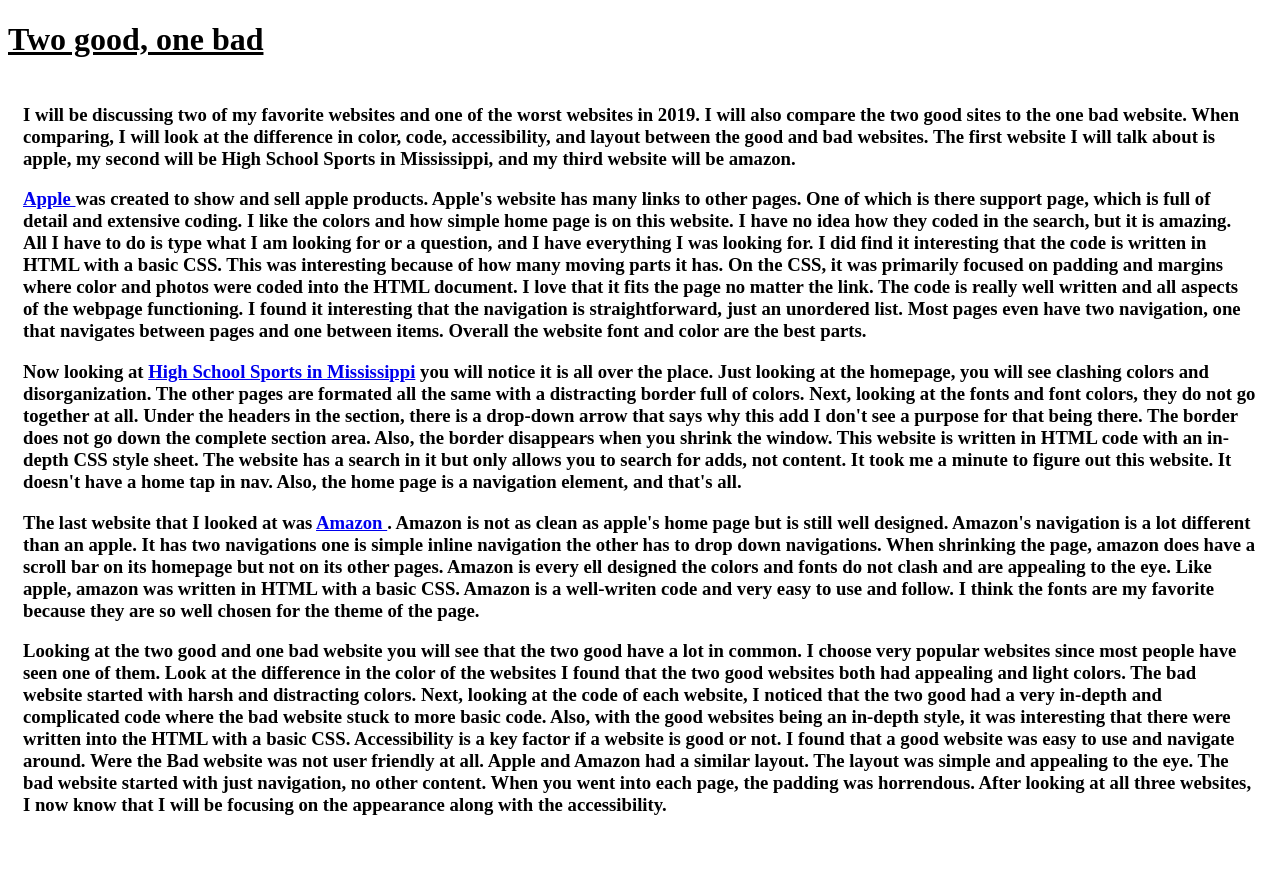
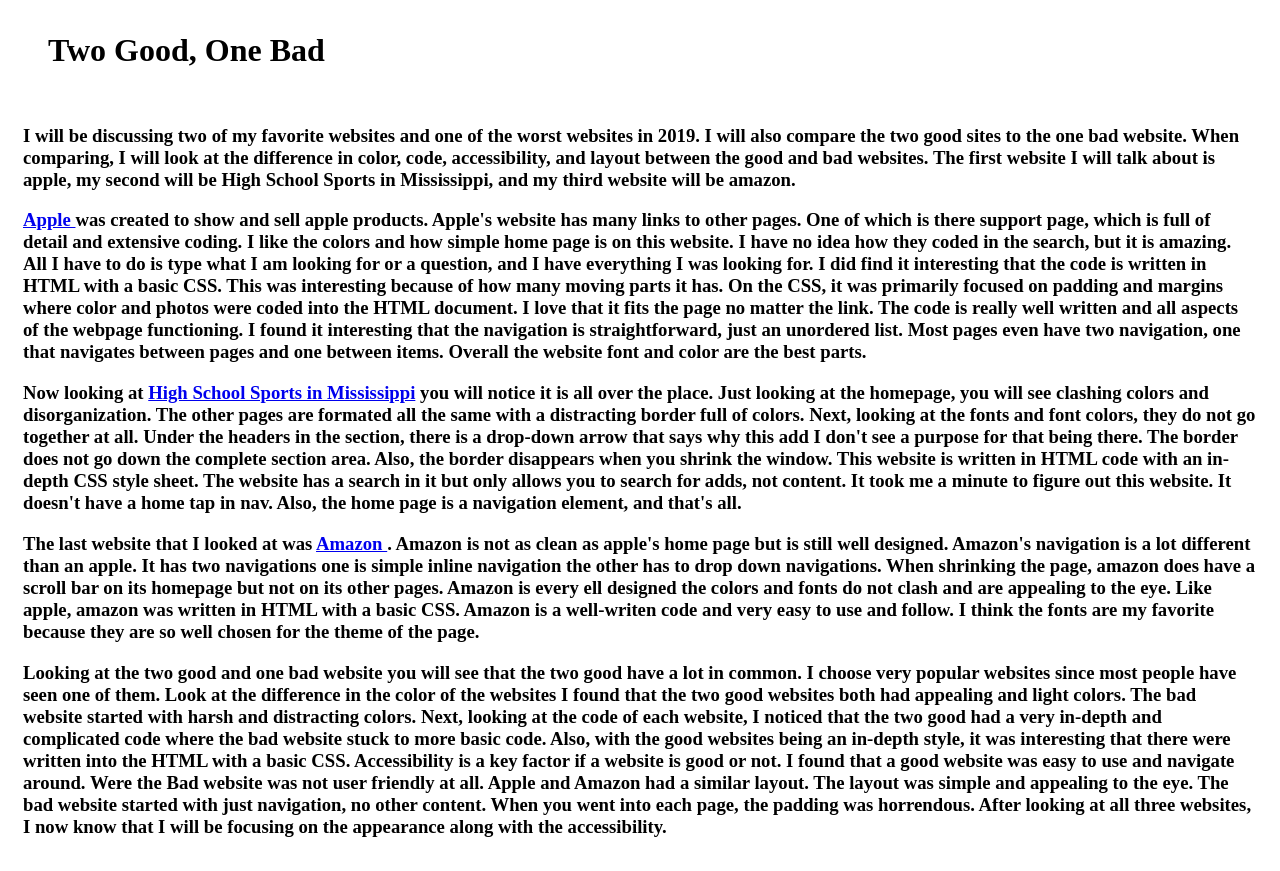
Before and after one commit to mboyette/mboyette.github.io, a plain HTML site: page article.html in a window 1280 px wide. Before the commit the page ends 850 px from the top, so only its background shows below. Drawn offline with Linux system fonts and the light colour scheme.

Commit message:
Update article.html

```diff
--- a/article.html
+++ b/article.html
@@ -8,7 +8,7 @@
 	<body>
 		<div id="wrap">
 			<header>
-				<H1> <u>Two good, one bad</u></H1>
+				<H1> <ul>Two Good, One Bad</ul></H1>
 			</header>
 
 			<nav>
```
